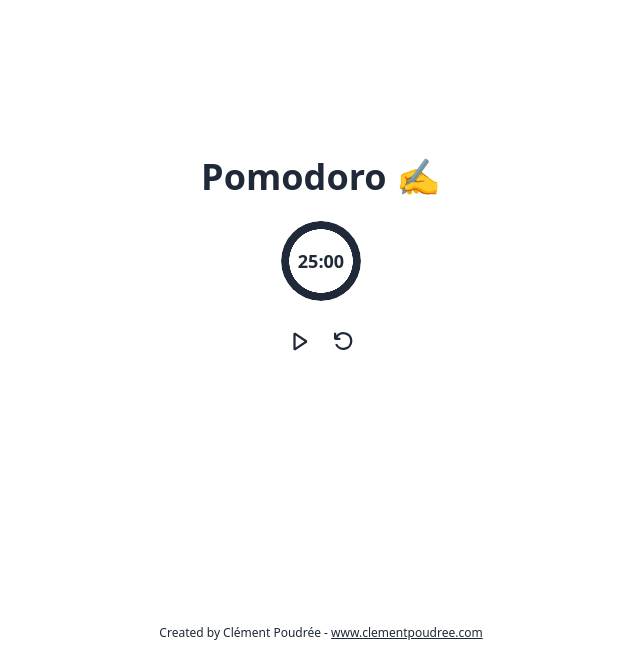
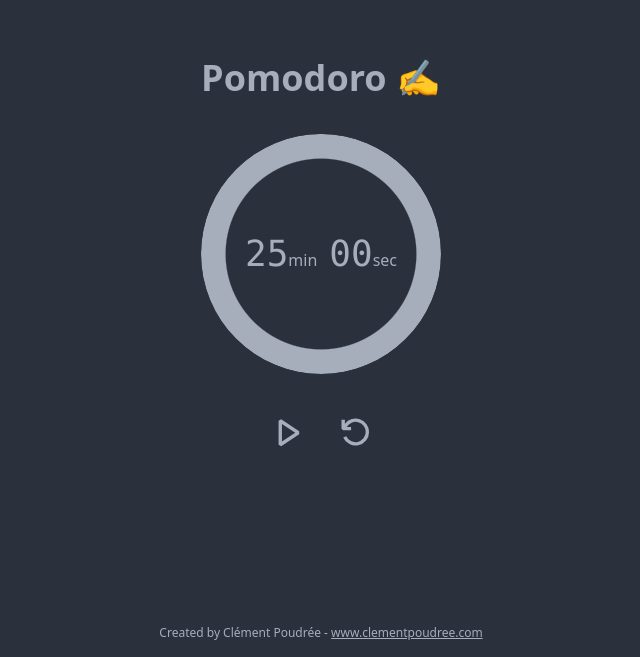
Before and after one commit to MRK4/pomodoro-react, a React (Vite) app: page / in a window 1280 px wide. Shown: the part 143-800 px from the top of the page, without its empty margins (319-959 px from the left). Built offline with nearby package versions, Linux system fonts and the light colour scheme.

Commit message:
Reworked the timer and added animation when exiting the widow

```diff
--- a/index.html
+++ b/index.html
@@ -1,5 +1,5 @@
 <!DOCTYPE html>
-<html lang="en">
+<html lang="en" data-theme="dark">
   <head>
     <meta charset="UTF-8" />
     <link rel="icon" type="image/png" href="https://em-content.zobj.net/thumbs/120/microsoft/319/stopwatch_23f1-fe0f.png" />
--- a/src/App.jsx
+++ b/src/App.jsx
@@ -2,7 +2,7 @@ import Timer from "./components/Timer";
 
 const App = () => {
   return (
-    <div className="w-full h-full">
+    <div className="w-full h-full antialiased">
       <main className="w-full h-full">
         <Timer />
       </main>
--- a/src/components/Timer.jsx
+++ b/src/components/Timer.jsx
@@ -3,7 +3,7 @@ import {VscDebugStart, VscDebugRestart} from "react-icons/vsc"
 import {FaStop} from "react-icons/fa"
 
 function Timer() {
-    const [timeLeft, setTimeLeft] = useState(25 * 60); // in seconds
+  const [timeLeft, setTimeLeft] = useState(25 * 60); // in seconds
   const [timerRunning, setTimerRunning] = useState(false);
   const [isBreak, setIsBreak] = useState(false);
 
@@ -14,7 +14,6 @@ function Timer() {
         setTimeLeft(timeLeft - 1);
       }, 1000);
     } else if (timeLeft === 0) {
-      new Audio('./assets/songs/bell.mp3').play();
       setIsBreak(!isBreak);
       setTimeLeft(isBreak ? 5 * 60 : 25 * 60);
     }
@@ -32,29 +31,62 @@ function Timer() {
   };
 
   const formatTime = (timeInSeconds) => {
-    const minutes = Math.floor(timeInSeconds / 60);
-    const seconds = timeInSeconds % 60;
-    return `${minutes.toString().padStart(2, "0")}:${seconds
-      .toString()
-      .padStart(2, "0")}`;
+    let minutes = Math.floor(timeInSeconds / 60);
+    let seconds = timeInSeconds % 60;
+    return `${minutes.toString().padStart(2, "0")}:${seconds.toString().padStart(2, "0")}`;
   };
 
-  // Calculer le pourcentage de progression
+  // Play a song when the timer is equal to 0
+  useEffect(() => {
+    console.log(timeLeft);
+    if (timeLeft === 0) {
+      new Audio('./assets/songs/bell.mp3').play();
+    }
+  });
+
+  // Calculate the percentage of progress
   let progressPercentage = ((1500 - timeLeft) / 1500) * 100;
 
+  const getMinutes = (timeInSeconds) => {
+    let minutes = Math.floor(timeInSeconds / 60);
+    return minutes;
+  };
+
+  const getSeconds = (timeInSeconds) => {
+    let seconds = timeInSeconds % 60;
+    return seconds;
+  };
+
   return (
-    <div className="flex flex-col items-center justify-center w-full h-full space-y-6">
-      <h1 className="text-4xl font-bold">{isBreak ? "Take a break ! 🧋" : "Pomodoro ✍️"}</h1>
-      <div className="radial-progress" style={{"--value":100 - progressPercentage}}>
-        <h2 className="text-lg font-semibold">{formatTime(timeLeft)}</h2>
+    <div className="flex flex-col items-center justify-center w-full h-full group space-y-9">
+      <h1 className="text-4xl font-bold text-center transition duration-150 ease-in-out opacity-25 group-hover:opacity-100">{isBreak ? "Take a break ! 🧋" : "Pomodoro ✍️"}</h1>
+      <div className="radial-progress" style={{"--value":100 - progressPercentage, "--size": "15rem", "--thickness": "1.5rem"}}>
+        <span className="flex gap-3">
+          <div>
+            <span className="font-mono text-4xl countdown">
+              <span style={{"--value":`${getMinutes(timeLeft)}`}}></span>
+            </span>
+            min
+          </div>
+          <div>
+            <span className="font-mono text-4xl countdown">
+              <span style={{"--value":`${getSeconds(timeLeft)}`}}></span>
+            </span>
+            sec
+          </div>
+        </span>
       </div>
-      <span className="flex space-x-3 text-2xl">
-        <button className="p-1 transition transform group hover:scale-75" onClick={handleStartStopClick}>
-          {timerRunning ? <FaStop className="group-hover:text-orange-400" /> : <VscDebugStart className="group-hover:text-green-400" />}
-        </button>
-        <button className="p-1 transition transform group hover:scale-75" onClick={handleResetClick}>
-          <VscDebugRestart className="group-hover:text-red-400" />
-        </button>
+      <span className="flex space-x-6 text-4xl transition duration-150 ease-in-out opacity-25 group-hover:opacity-100">
+        <div className="tooltip tooltip-bottom" data-tip={timerRunning ? 'Stop' : 'Start'}>
+          <button className="p-1 transition transform group/btn hover:scale-75" onClick={handleStartStopClick}>
+            {timerRunning ? <FaStop className="group-hover/btn:text-orange-500" /> : <VscDebugStart className="group-hover/btn:text-green-500" />}
+          </button>
+        </div>
+        <div className="tooltip tooltip-bottom" data-tip="Reset">
+          <button className="p-1 transition transform group/btn hover:scale-75" onClick={handleResetClick}>
+            <VscDebugRestart className="group-hover/btn:text-red-500" />
+          </button>
+        </div>
       </span>
     </div>
   );
```
